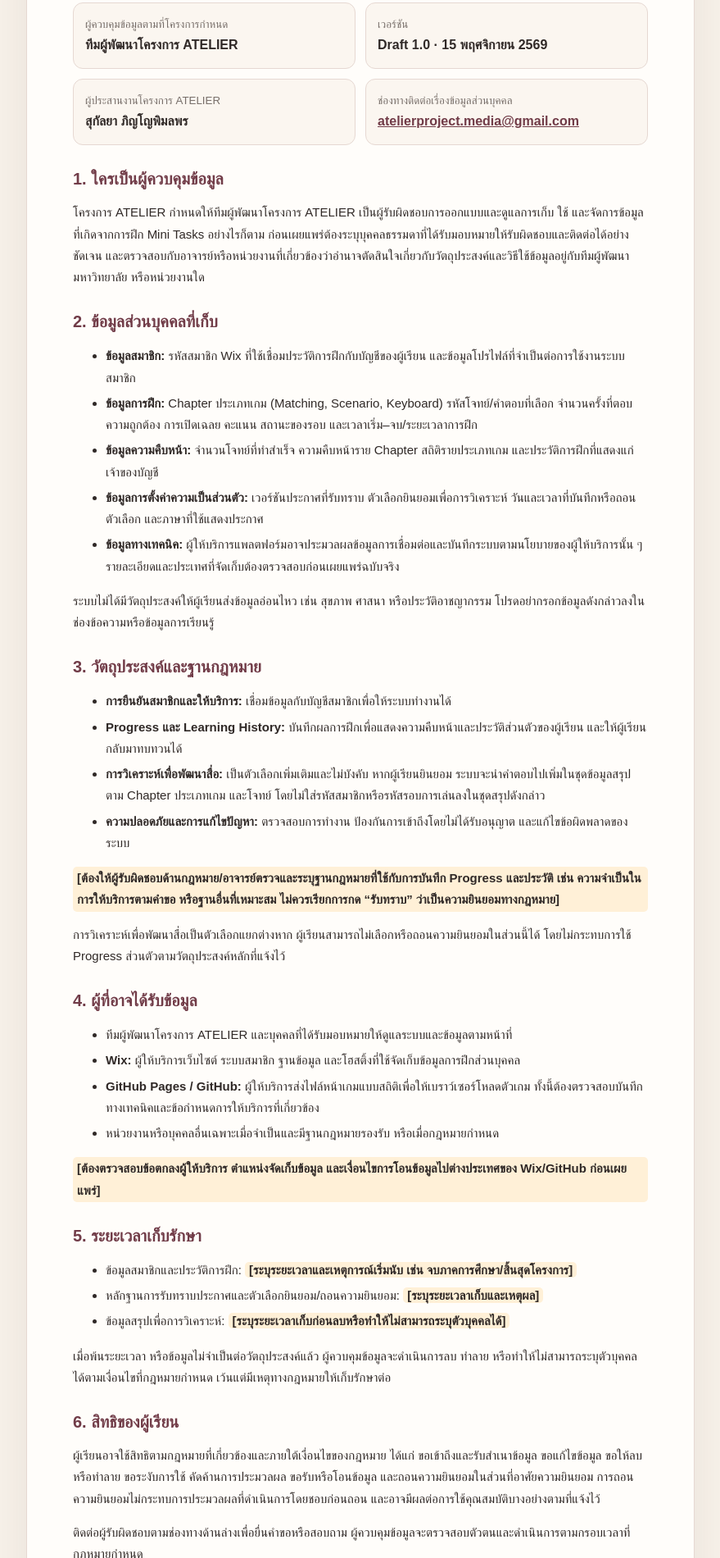
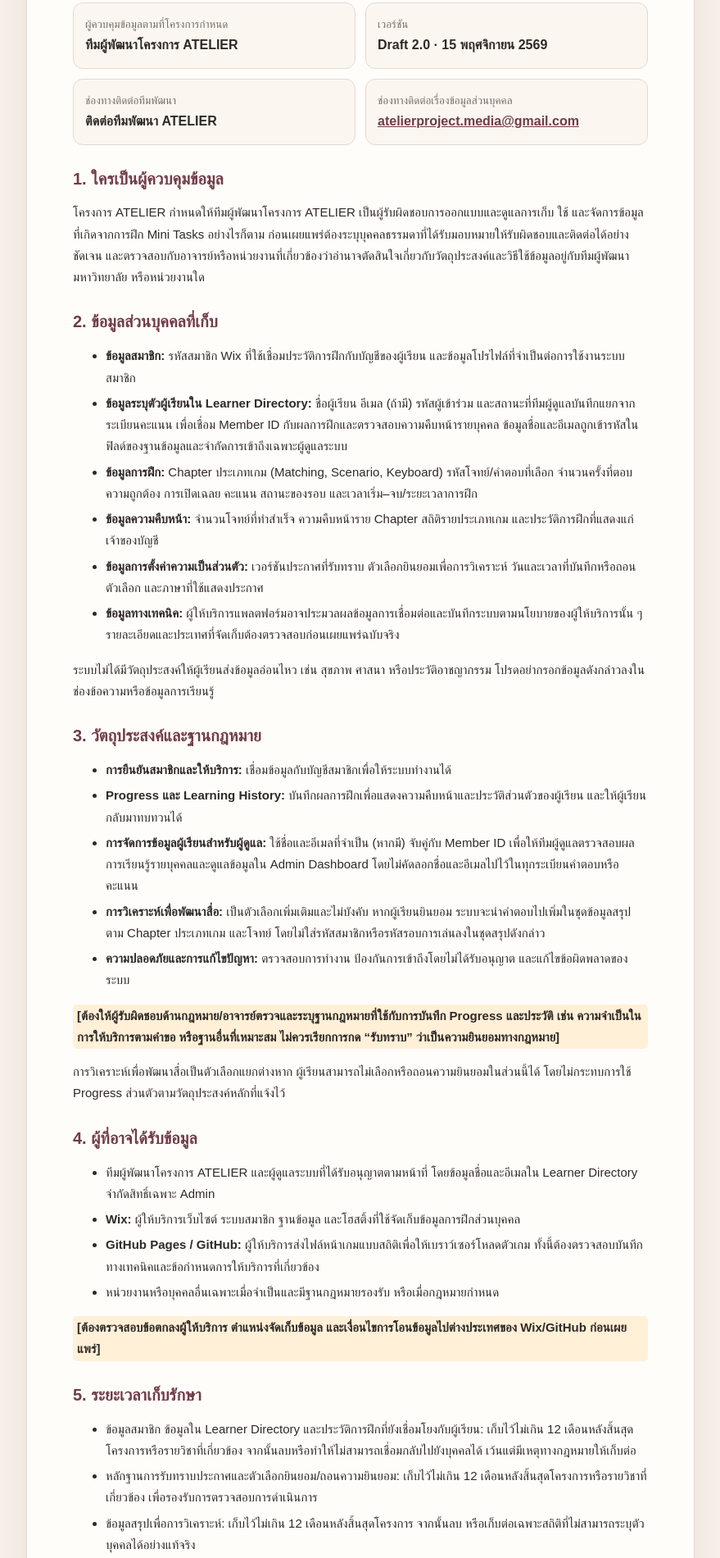
Before and after one commit to atelierproject-media/atelier-game-prototype, a plain HTML site: page privacy-policy.html in a window 1280 px wide. Shown: the part 400-2300 px from the top of the page at 82% size, without its empty margins (200-1079 px from the left). Drawn offline with Linux system fonts and the light colour scheme; a web font is replaced by a local one.

Commit message:
Disclose admin learner directory data in privacy notice

```diff
--- a/privacy-policy.html
+++ b/privacy-policy.html
@@ -45,8 +45,8 @@
 
     <div class="meta">
       <div><small>ผู้ควบคุมข้อมูลตามที่โครงการกำหนด</small><strong>ทีมผู้พัฒนาโครงการ ATELIER</strong></div>
-      <div><small>เวอร์ชัน</small><strong>Draft 1.0 · 15 พฤศจิกายน 2569</strong></div>
-      <div><small>ผู้ประสานงานโครงการ ATELIER</small><strong>สุกัลยา ภิญโญพิมลพร</strong></div>
+      <div><small>เวอร์ชัน</small><strong>Draft 2.0 · 15 พฤศจิกายน 2569</strong></div>
+      <div><small>ช่องทางติดต่อทีมพัฒนา</small><strong>ติดต่อทีมพัฒนา ATELIER</strong></div>
       <div><small>ช่องทางติดต่อเรื่องข้อมูลส่วนบุคคล</small><strong><a href="mailto:atelierproject.media@gmail.com">atelierproject.media@gmail.com</a></strong></div>
     </div>
 
@@ -56,6 +56,7 @@
     <h2>2. ข้อมูลส่วนบุคคลที่เก็บ</h2>
     <ul>
       <li><strong>ข้อมูลสมาชิก:</strong> รหัสสมาชิก Wix ที่ใช้เชื่อมประวัติการฝึกกับบัญชีของผู้เรียน และข้อมูลโปรไฟล์ที่จำเป็นต่อการใช้งานระบบสมาชิก</li>
+      <li><strong>ข้อมูลระบุตัวผู้เรียนใน Learner Directory:</strong> ชื่อผู้เรียน อีเมล (ถ้ามี) รหัสผู้เข้าร่วม และสถานะที่ทีมผู้ดูแลบันทึกแยกจากระเบียนคะแนน เพื่อเชื่อม Member ID กับผลการฝึกและตรวจสอบความคืบหน้ารายบุคคล ข้อมูลชื่อและอีเมลถูกเข้ารหัสในฟิลด์ของฐานข้อมูลและจำกัดการเข้าถึงเฉพาะผู้ดูแลระบบ</li>
       <li><strong>ข้อมูลการฝึก:</strong> Chapter ประเภทเกม (Matching, Scenario, Keyboard) รหัสโจทย์/คำตอบที่เลือก จำนวนครั้งที่ตอบ ความถูกต้อง การเปิดเฉลย คะแนน สถานะของรอบ และเวลาเริ่ม–จบ/ระยะเวลาการฝึก</li>
       <li><strong>ข้อมูลความคืบหน้า:</strong> จำนวนโจทย์ที่ทำสำเร็จ ความคืบหน้าราย Chapter สถิติรายประเภทเกม และประวัติการฝึกที่แสดงแก่เจ้าของบัญชี</li>
       <li><strong>ข้อมูลการตั้งค่าความเป็นส่วนตัว:</strong> เวอร์ชันประกาศที่รับทราบ ตัวเลือกยินยอมเพื่อการวิเคราะห์ วันและเวลาที่บันทึกหรือถอนตัวเลือก และภาษาที่ใช้แสดงประกาศ</li>
@@ -67,6 +68,7 @@
     <ul>
       <li><strong>การยืนยันสมาชิกและให้บริการ:</strong> เชื่อมข้อมูลกับบัญชีสมาชิกเพื่อให้ระบบทำงานได้</li>
       <li><strong>Progress และ Learning History:</strong> บันทึกผลการฝึกเพื่อแสดงความคืบหน้าและประวัติส่วนตัวของผู้เรียน และให้ผู้เรียนกลับมาทบทวนได้</li>
+      <li><strong>การจัดการข้อมูลผู้เรียนสำหรับผู้ดูแล:</strong> ใช้ชื่อและอีเมลที่จำเป็น (หากมี) จับคู่กับ Member ID เพื่อให้ทีมผู้ดูแลตรวจสอบผลการเรียนรู้รายบุคคลและดูแลข้อมูลใน Admin Dashboard โดยไม่คัดลอกชื่อและอีเมลไปไว้ในทุกระเบียนคำตอบหรือคะแนน</li>
       <li><strong>การวิเคราะห์เพื่อพัฒนาสื่อ:</strong> เป็นตัวเลือกเพิ่มเติมและไม่บังคับ หากผู้เรียนยินยอม ระบบจะนำคำตอบไปเพิ่มในชุดข้อมูลสรุปตาม Chapter ประเภทเกม และโจทย์ โดยไม่ใส่รหัสสมาชิกหรือรหัสรอบการเล่นลงในชุดสรุปดังกล่าว</li>
       <li><strong>ความปลอดภัยและการแก้ไขปัญหา:</strong> ตรวจสอบการทำงาน ป้องกันการเข้าถึงโดยไม่ได้รับอนุญาต และแก้ไขข้อผิดพลาดของระบบ</li>
     </ul>
@@ -75,7 +77,7 @@
 
     <h2>4. ผู้ที่อาจได้รับข้อมูล</h2>
     <ul>
-      <li>ทีมผู้พัฒนาโครงการ ATELIER และบุคคลที่ได้รับมอบหมายให้ดูแลระบบและข้อมูลตามหน้าที่</li>
+      <li>ทีมผู้พัฒนาโครงการ ATELIER และผู้ดูแลระบบที่ได้รับอนุญาตตามหน้าที่ โดยข้อมูลชื่อและอีเมลใน Learner Directory จำกัดสิทธิ์เฉพาะ Admin</li>
       <li><strong>Wix:</strong> ผู้ให้บริการเว็บไซต์ ระบบสมาชิก ฐานข้อมูล และโฮสติ้งที่ใช้จัดเก็บข้อมูลการฝึกส่วนบุคคล</li>
       <li><strong>GitHub Pages / GitHub:</strong> ผู้ให้บริการส่งไฟล์หน้าเกมแบบสถิติเพื่อให้เบราว์เซอร์โหลดตัวเกม ทั้งนี้ต้องตรวจสอบบันทึกทางเทคนิคและข้อกำหนดการให้บริการที่เกี่ยวข้อง</li>
       <li>หน่วยงานหรือบุคคลอื่นเฉพาะเมื่อจำเป็นและมีฐานกฎหมายรองรับ หรือเมื่อกฎหมายกำหนด</li>
@@ -84,9 +86,9 @@
 
     <h2>5. ระยะเวลาเก็บรักษา</h2>
     <ul>
-      <li>ข้อมูลสมาชิกและประวัติการฝึก: <span class="placeholder">[ระบุระยะเวลาและเหตุการณ์เริ่มนับ เช่น จบภาคการศึกษา/สิ้นสุดโครงการ]</span></li>
-      <li>หลักฐานการรับทราบประกาศและตัวเลือกยินยอม/ถอนความยินยอม: <span class="placeholder">[ระบุระยะเวลาเก็บและเหตุผล]</span></li>
-      <li>ข้อมูลสรุปเพื่อการวิเคราะห์: <span class="placeholder">[ระบุระยะเวลาเก็บก่อนลบหรือทำให้ไม่สามารถระบุตัวบุคคลได้]</span></li>
+      <li>ข้อมูลสมาชิก ข้อมูลใน Learner Directory และประวัติการฝึกที่ยังเชื่อมโยงกับผู้เรียน: เก็บไว้ไม่เกิน 12 เดือนหลังสิ้นสุดโครงการหรือรายวิชาที่เกี่ยวข้อง จากนั้นลบหรือทำให้ไม่สามารถเชื่อมกลับไปยังบุคคลได้ เว้นแต่มีเหตุทางกฎหมายให้เก็บต่อ</li>
+      <li>หลักฐานการรับทราบประกาศและตัวเลือกยินยอม/ถอนความยินยอม: เก็บไว้ไม่เกิน 12 เดือนหลังสิ้นสุดโครงการหรือรายวิชาที่เกี่ยวข้อง เพื่อรองรับการตรวจสอบการดำเนินการ</li>
+      <li>ข้อมูลสรุปเพื่อการวิเคราะห์: เก็บไว้ไม่เกิน 12 เดือนหลังสิ้นสุดโครงการ จากนั้นลบ หรือเก็บต่อเฉพาะสถิติที่ไม่สามารถระบุตัวบุคคลได้อย่างแท้จริง</li>
     </ul>
     <p>เมื่อพ้นระยะเวลา หรือข้อมูลไม่จำเป็นต่อวัตถุประสงค์แล้ว ผู้ควบคุมข้อมูลจะดำเนินการลบ ทำลาย หรือทำให้ไม่สามารถระบุตัวบุคคลได้ตามเงื่อนไขที่กฎหมายกำหนด เว้นแต่มีเหตุทางกฎหมายให้เก็บรักษาต่อ</p>
 
@@ -95,7 +97,7 @@
     <p>ติดต่อผู้รับผิดชอบตามช่องทางด้านล่างเพื่อยื่นคำขอหรือสอบถาม ผู้ควบคุมข้อมูลจะตรวจสอบตัวตนและดำเนินการตามกรอบเวลาที่กฎหมายกำหนด</p>
 
     <h2>7. การรักษาความปลอดภัย</h2>
-    <p>ระบบกำหนดสิทธิ์การเข้าถึง Collection ผลการฝึกและข้อมูลความยินยอมไว้สำหรับผู้ดูแล และให้ผู้เรียนอ่าน Progress ของตนเองผ่าน Backend ที่ตรวจสอบตัวตนสมาชิก สำหรับชุดข้อมูลวิเคราะห์ ระบบแยกเก็บเป็นข้อมูลสรุปโดยไม่ใส่รหัสสมาชิกหรือรหัสรอบการเล่น ทีมงานต้องจำกัดผู้เข้าถึงและทบทวนมาตรการตามความเหมาะสม</p>
+    <p>ระบบกำหนดสิทธิ์การเข้าถึง Collection ผลการฝึก ข้อมูลความยินยอม และ Learner Directory ไว้สำหรับผู้ดูแล โดยชื่อและอีเมลใน Learner Directory เข้ารหัสในฟิลด์ของฐานข้อมูลและส่งให้เฉพาะเมธอด Backend ที่กำหนดสิทธิ์ Admin ส่วนผู้เรียนอ่าน Progress ของตนเองผ่าน Backend ที่ตรวจสอบตัวตนสมาชิก สำหรับชุดข้อมูลวิเคราะห์ ระบบแยกเก็บเป็นข้อมูลสรุปโดยไม่ใส่รหัสสมาชิกหรือรหัสรอบการเล่น ทั้งนี้ต้องจำกัดผู้เข้าถึงและทบทวนมาตรการตามความเหมาะสม</p>
 
     <h2>8. ผู้เยาว์</h2>
     <p>หากผู้ใช้เป็นผู้เยาว์ การขอความยินยอมจะต้องพิจารณาตามเงื่อนไขและอำนาจของผู้ใช้อำนาจปกครองตามกฎหมาย ไม่ควรถือว่าผู้ใช้ทุกคนสามารถให้ความยินยอมได้เองโดยอัตโนมัติ</p>
@@ -108,7 +110,7 @@
     <h2>10. การเปลี่ยนแปลงประกาศ</h2>
     <p>หากมีการเปลี่ยนแปลงวัตถุประสงค์ ประเภทข้อมูล ผู้รับข้อมูล หรือระยะเวลาเก็บที่มีนัยสำคัญ โครงการจะปรับปรุงประกาศและแจ้งผู้เรียนก่อนหรือในเวลาที่เริ่มประมวลผลตามวัตถุประสงค์ใหม่ และจะขอความยินยอมใหม่เมื่อกฎหมายกำหนด</p>
 
-    <p class="footer">ATELIER · Draft 1.0 · วันที่จัดทำ 15 พฤศจิกายน 2569<br>เอกสารนี้เป็นร่างเพื่อการตรวจทาน ไม่ใช่คำแนะนำทางกฎหมายหรือประกาศฉบับที่พร้อมใช้จริง</p>
+    <p class="footer">ATELIER · Draft 2.0 · วันที่ปรับปรุง 15 พฤศจิกายน 2569<br>เอกสารนี้เป็นร่างเพื่อการตรวจทาน ไม่ใช่คำแนะนำทางกฎหมายหรือประกาศฉบับที่พร้อมใช้จริง</p>
   </article>
 </main>
 </body>
```
